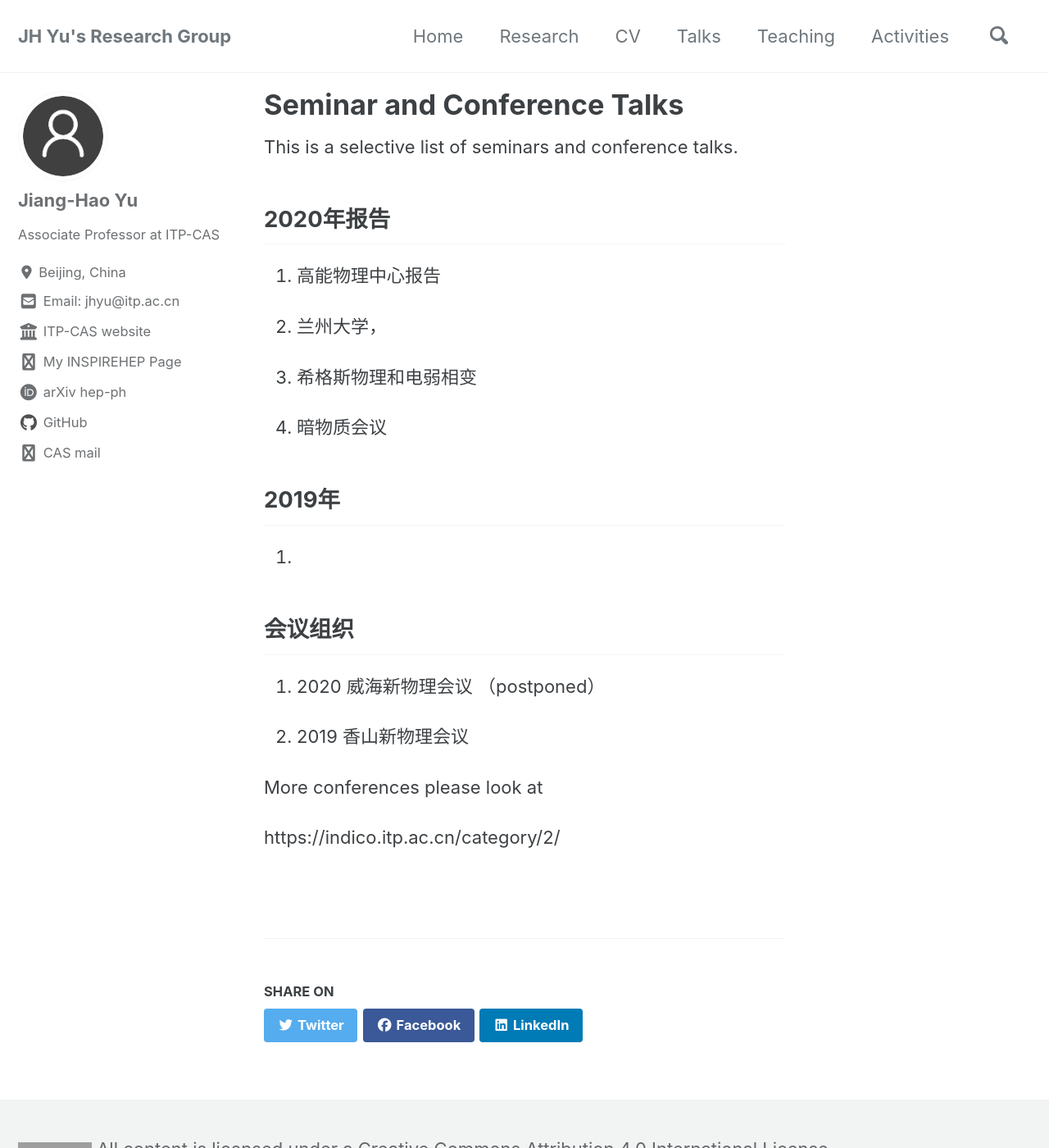
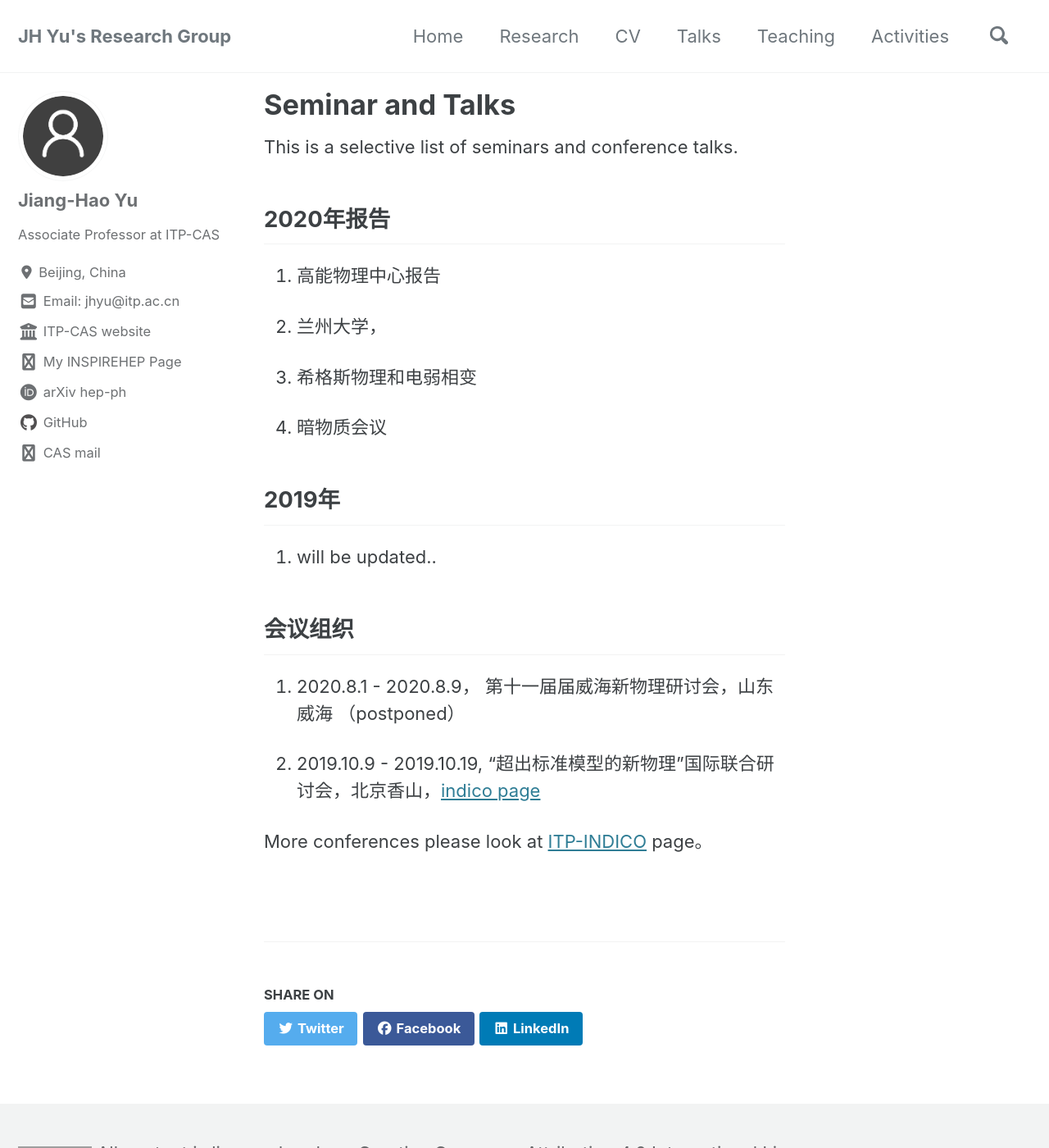
Before and after one commit to jhyu-itp/jhyu-itp.github.io, a Jekyll site: the page built from _pages/talks.md, in a window 1280 px wide and 1400 px high. Shown: the whole window at 82% size. Built offline with Jekyll 4.4.1, drawn with Linux system fonts in a browser that asks for light colours; cached includes are drawn as plain includes; nearby versions of some CDN libraries; a style sheet for code colours, icons or effects is not loaded; grey boxes are pictures that could not be loaded.

Commit message:
Update talks.md

```diff
--- a/_pages/talks.md
+++ b/_pages/talks.md
@@ -1,13 +1,11 @@
 ---
-title: "Seminar and Conference Talks"
+title: "Seminar and Talks"
 excerpt: List of talks I have offered"
 permalink: /talks/
 layout: talks
 ---
 
 This is a selective list of seminars and conference talks.
-
-
 
 
 ## 2020年报告
@@ -24,15 +22,13 @@ This is a selective list of seminars and conference talks.
 
 ## 2019年
 
-1.
+1. will be updated..
 
 
 ## 会议组织
 
-1. 2020 威海新物理会议 （postponed）
+1. 2020.8.1 - 2020.8.9， 第十一届届威海新物理研讨会，山东威海 （postponed）
 
-2. 2019 香山新物理会议
+2. 2019.10.9 - 2019.10.19, “超出标准模型的新物理”国际联合研讨会，北京香山，[indico page](https://indico.itp.ac.cn/event/3/overview)
 
-More conferences please look at
-
-https://indico.itp.ac.cn/category/2/
+More conferences please look at [ITP-INDICO](https://indico.itp.ac.cn/category/2/) page。
```
